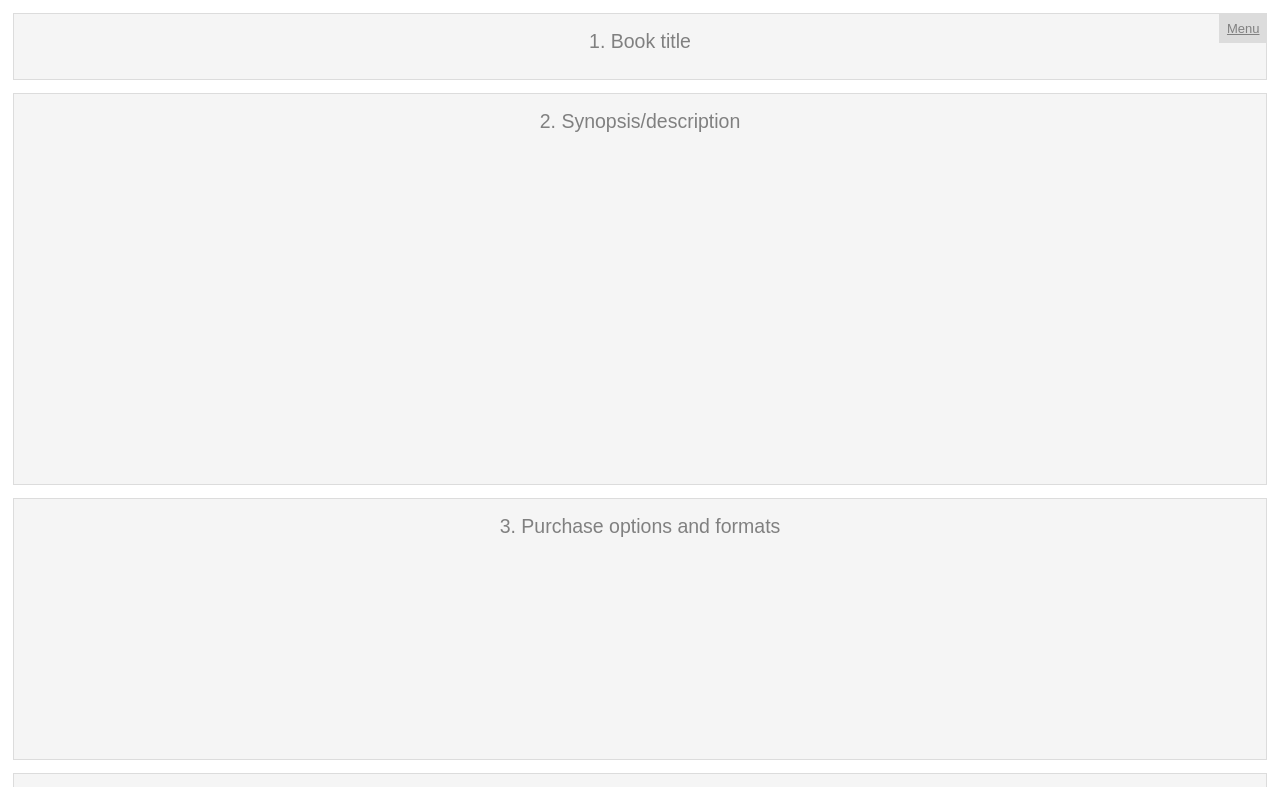
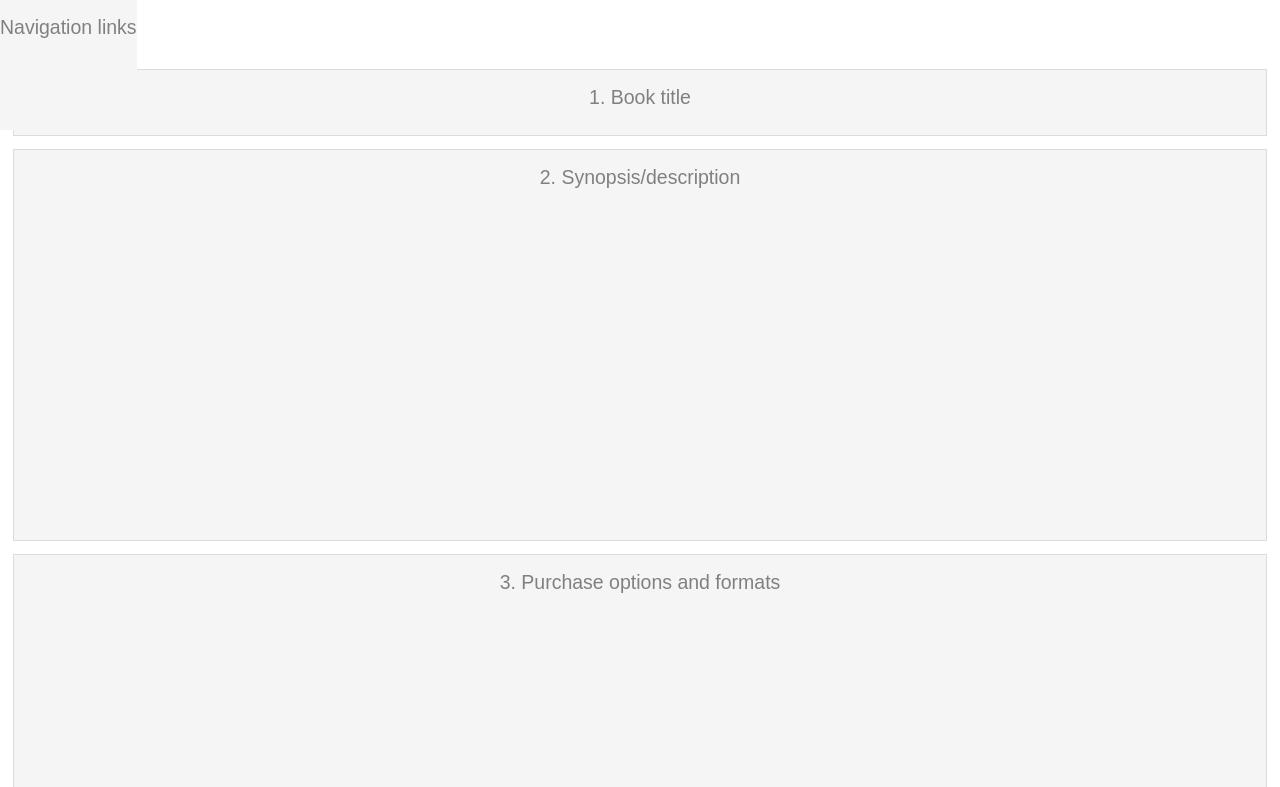
Before and after one commit to xmzb1218/ResponsiveWebDesighn, a plain HTML site: page index.html in a window 1280 px wide. Shown: the top 787 px of the page. Drawn offline with Linux system fonts and the light colour scheme.

Commit message:
修正有关media的错误，添加对“平板类设备”的支持

```diff
--- a/index.html
+++ b/index.html
@@ -6,8 +6,10 @@
 		content="width=device-width, initial-scale=1.0">
 
 	<title>Responsive Design Workflow</title>
-	<link rel=stylesheet href="styles/base.css"
-		meta="screen">
+	<link rel="stylesheet" href="styles/base.css"
+		media="screen">
+	<link rel="stylesheet" href="styles/medium.css"
+		media="only screen and (min-width: 600px)">
 
 </head>
 <body class="wireframe">
--- /dev/null
+++ b/styles/medium.css
@@ -0,0 +1,16 @@
+.wireframe #page {
+	padding-top: 3.5em;
+}
+
+.wireframe .menu {
+	display: none;
+}
+
+.wireframe nav {
+	position: absolute;
+	top: 0;
+	width: 100%
+	height: auto;
+	margin: 0;
+	border: none;
+}
```
